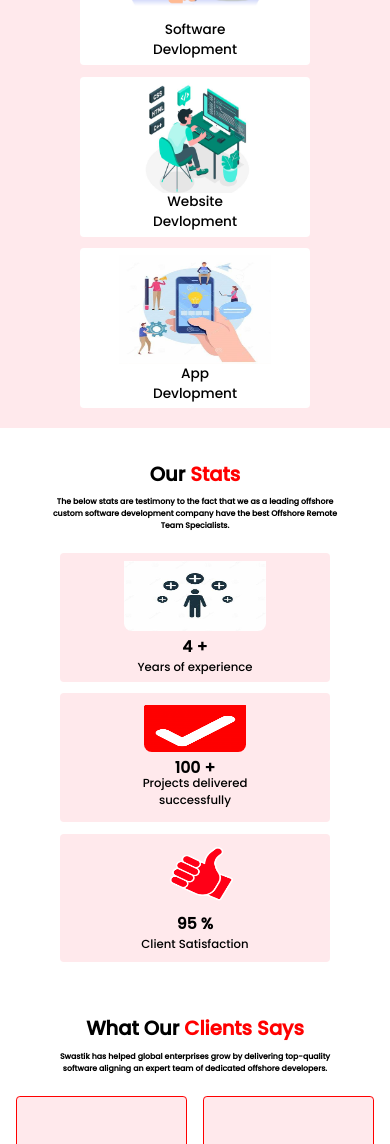
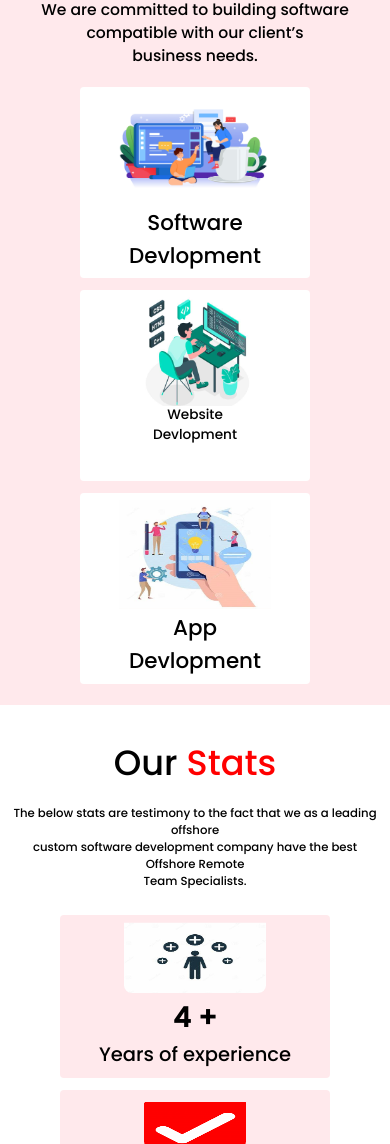
Before and after one commit to adarshis3/Swastik-AI, a plain HTML site: page index.html in a window 390 px wide. Shown: the part 616-1760 px from the top of the page. Drawn offline with nearby package versions, Linux system fonts and the light colour scheme.

Commit message:
i am adarsh

```diff
--- a/style/style.css
+++ b/style/style.css
@@ -1,4 +1,3 @@
-
 html, body{
     margin: 0;
     padding: 0;
@@ -6,7 +5,7 @@ html, body{
     font-family: 'Poppins', sans-serif;
 }
 #main{
-    height: 1000vw;
+    /* height: 1000vw; */
     width: 100%;
 }
 /* navigation-bar */
@@ -588,8 +587,8 @@ html, body{
 /* media-queries */
 @media screen and (max-width: 600px) {
     #main{
-        height: 490vw;
         width: 100%;
+        height: 2000vw;
     }
     /* navigation-bar */
     .header{
@@ -658,43 +657,45 @@ html, body{
         max-width: 74%;
         height: 38vw;
         margin-left: 12.5vw;
+        margin-top: 4vw;
     }
     .a-7{
-        font-size: 3.5vw;
+        font-size: 6.5vw;
         font-weight: 500;
     }
     .a-8{
-        font-size: 5vw;
+        font-size: 7vw;
+        padding-top: 5vw;
     }
     .a-9{
-        font-size: 1.7vw;
+        font-size: 2vw;
         font-weight: 500;
     }
     /* part-3 */
     .part-3{
-        height: 159vw;
-        margin-top: 21vw;
+        height: 201vw;
+        margin-top: 50vw;
     }
     .b-1{
-        font-size: 5vw;
-        font-weight: 600;
+        font-size: 9vw;
+        font-weight: 500;
         padding-top: 3vw;
     }
     .b-2{
-        font-size: 2vw;
-        font-weight: 600;
+        font-size: 4vw;
+        font-weight: 500;
         margin-top: 2vw;
     }
     .b-3{
         flex-direction: column;
     }
     .b-4{
-        height: 41vw;
+        height: 49vw;
         width: 58.9%;
         background-color: white;
         border-radius: 1vw;
         text-align: center;
-        font-size: 3.5vw;
+        font-size: 5.5vw;
         font-weight: 500;
     }
     .b-4 img{
@@ -704,7 +705,7 @@ html, body{
         top: 1.7vw;
     }
     .b-5{
-        height: 41vw;
+        height: 49vw;
         width: 58.9%;
         background-color: white;
         border-radius: 1vw;
@@ -720,12 +721,12 @@ html, body{
         top: 1.7vw;
     }
     .b-6{
-        height: 41vw;
+        height: 49vw;
         width: 58.9%;
         background-color: white;
         border-radius: 1vw;
         text-align: center;
-        font-size: 3.5vw;
+        font-size: 5.5vw;
         font-weight: 500;
         margin-top: 3vw;
     }
@@ -737,25 +738,26 @@ html, body{
     }
     /* part-4 */
     .part-4{
-        height: 139vw;
+        height: 181vw;
         width: 100%;
         margin-top: 5vw;
     }
     .b-7{
-        font-size: 5vw;
-        font-weight: 600;
+        font-size: 9vw;
+        font-weight: 500;
         padding-top: 3vw;
     }
     .b-8{
-        font-size: 2vw;
-        font-weight: 600;
-        margin-top: -3vw;
+        font-size: 3vw;
+        font-weight: 500;
+        padding: 1vw 3vw;
+        margin-top: -6vw;
     }
     .b-9{
         flex-direction: column;
     }
     .b-10{
-        height: 33vw;
+        height: 42vw;
         width: 69%;
     }
     .b-10 img{
@@ -763,7 +765,7 @@ html, body{
         width: 53%;
     }
     .b-11{
-        height: 33vw;
+        height: 42vw;
         width: 69%;
         margin-top: 3vw;
     }
@@ -773,7 +775,7 @@ html, body{
         margin-top: 1vw;
     }
     .b-12{
-        height: 33vw;
+        height: 42vw;
         width: 69%;
         margin-top: 3vw;
     }
@@ -782,17 +784,20 @@ html, body{
         width: 29%;
     }
     .spec{
-        font-size: 3vw;
+        font-size: 5vw;
         margin-top: -1vw;
     }
     .c-1{
-        font-size: 4vw;
+        font-size: 7vw;
+        text-align: center;
     }
     .c-2{
-        font-size: 4vw;
+        font-size: 7vw;
+        text-align: center;
     }
     .c-3{
-        font-size: 4vw;
+        font-size: 7vw;
+        text-align: center;
     }
     /* part-5 */
     .part-5{
@@ -801,9 +806,9 @@ html, body{
         margin-top: 3.3vw;
     }
     .c-4{
-        font-size: 5vw;
-        font-weight: 600;
-        padding-top: 3vw;
+        font-size: 2vw;
+        margin-top: 2vw;
+        font-weight: 500;
     }
     .c-5{
         font-size: 2vw;
@@ -1039,6 +1044,4 @@ html, body{
         font-size: 4vw;
         width: 29vw;
     }
-
-
 }
```
